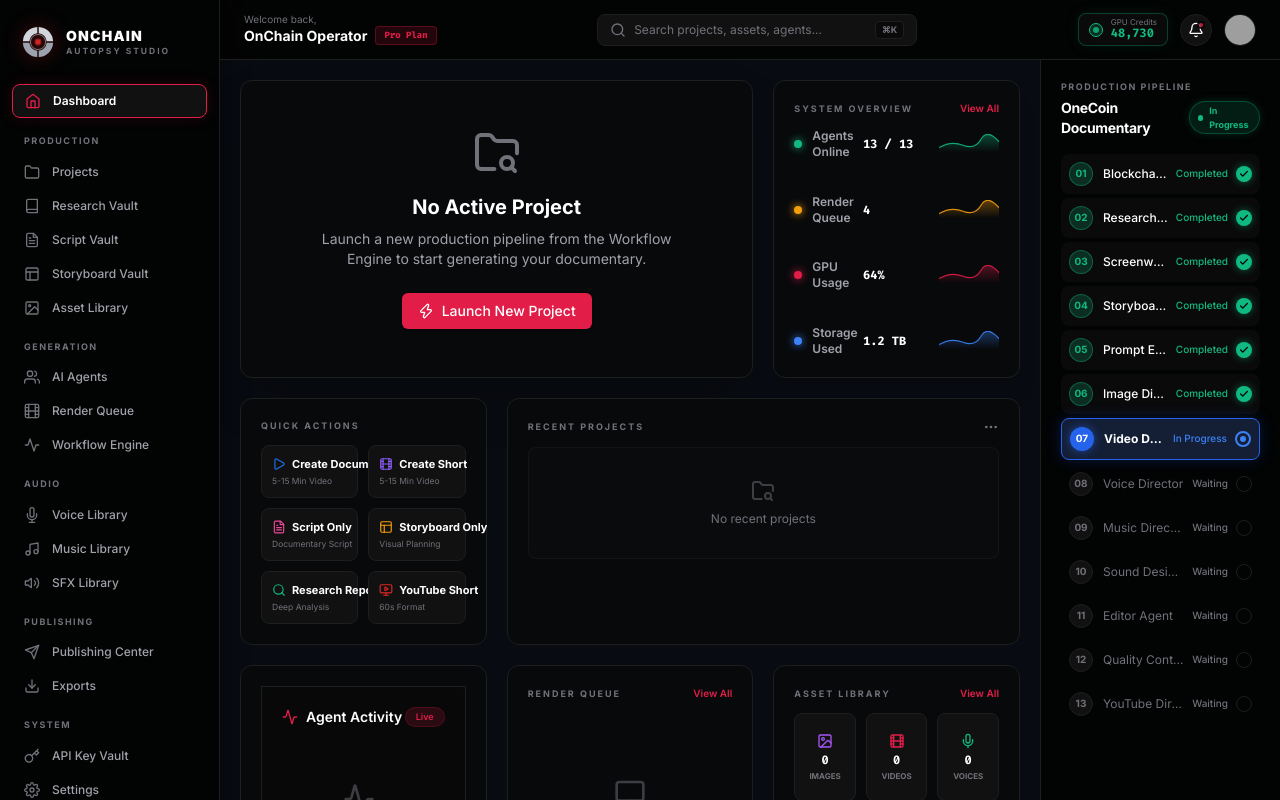
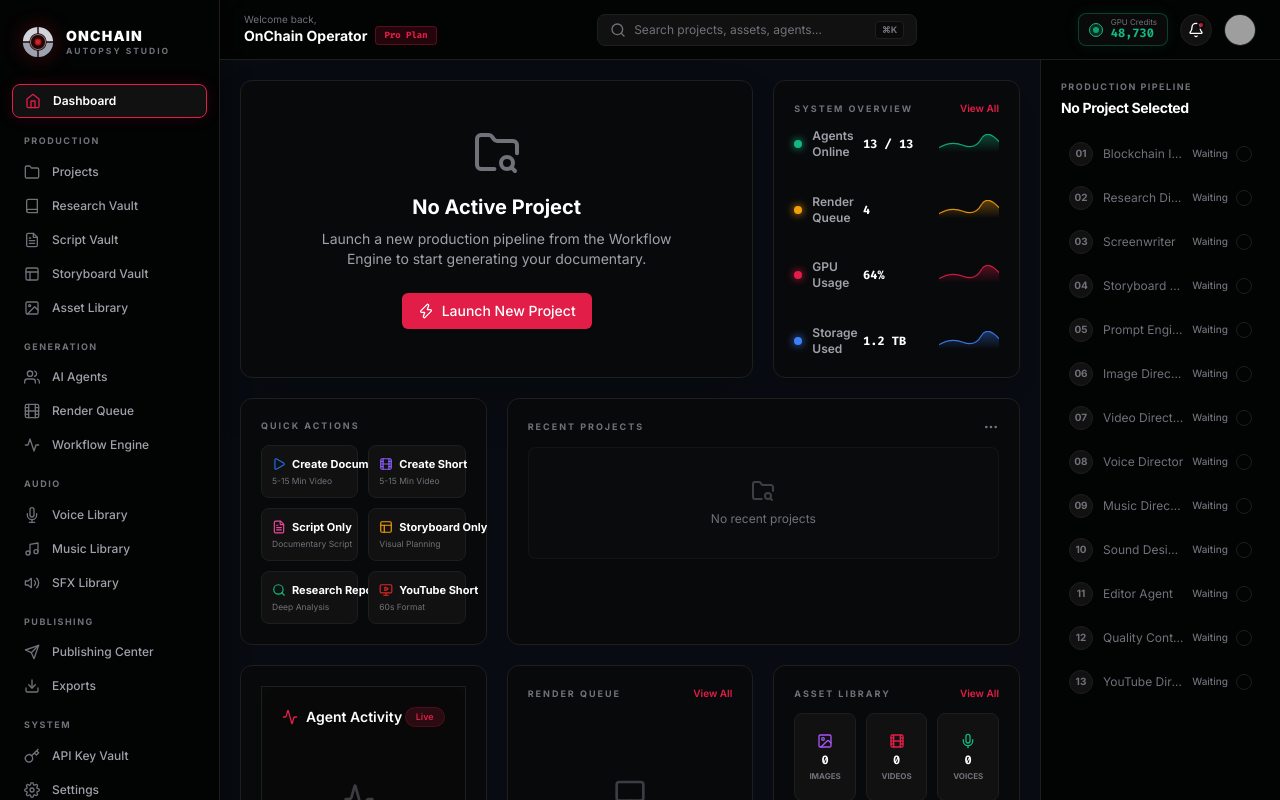
Before and after one commit to lovethmykel-ui/onchain-autopsy-studio, a Next.js app: page / in a window 1280 px wide. Shown: the top 800 px of the page. Built offline with nearby package versions, Linux system fonts and the light colour scheme; grey boxes are pictures that could not be loaded.

Commit message:
fix: make ProductionPipeline sidebar dynamic

```diff
--- a/src/app/(dashboard)/workflow/page.tsx
+++ b/src/app/(dashboard)/workflow/page.tsx
@@ -79,8 +79,16 @@ export default function WorkflowPage() {
       })
 
       if (!res.ok) {
-        const errorData = await res.json()
-        throw new Error(errorData.error || 'Failed to launch pipeline.')
+        let errorMsg = `HTTP Error ${res.status} ${res.statusText}`
+        try {
+          const errorData = await res.json()
+          errorMsg = errorData.error || errorMsg
+        } catch (e) {
+          const text = await res.text().catch(() => '')
+          console.error('Failed to parse error response:', text)
+          if (res.status === 404) errorMsg = 'API Route Not Found (404)'
+        }
+        throw new Error(errorMsg)
       }
 
       setLogs(prev => [...prev, 'Connection established. Handshake complete.'])
--- a/src/components/dashboard/ProductionPipeline.tsx
+++ b/src/components/dashboard/ProductionPipeline.tsx
@@ -21,8 +21,23 @@ const steps = [
   { id: 13, name: 'YouTube Director', status: 'waiting' },
 ]
 
+import { useProjectStore } from '@/lib/store/project'
+
 export default function ProductionPipeline() {
   const router = useRouter()
+  const { activeProject } = useProjectStore()
+
+  // Derive steps based on project progress (mock logic for visual feedback)
+  const progress = activeProject?.progress || 0
+  const isStarted = activeProject?.status === 'in_production' || activeProject?.status === 'completed'
+  const isComplete = activeProject?.status === 'completed'
+
+  const activeStepId = isComplete ? 14 : isStarted ? Math.floor(progress / (100 / 13)) + 1 : 0
+
+  const dynamicSteps = steps.map(step => ({
+    ...step,
+    status: isComplete || step.id < activeStepId ? 'completed' : step.id === activeStepId ? 'active' : 'waiting'
+  }))
 
   return (
     <div className="flex flex-col h-full justify-between p-1">
@@ -33,19 +48,21 @@ export default function ProductionPipeline() {
             PRODUCTION PIPELINE
           </h3>
           <div className="flex items-center justify-between">
-            <div className="text-sm font-bold text-white tracking-tight">
-              OneCoin Documentary
+            <div className="text-sm font-bold text-white tracking-tight truncate max-w-[150px]">
+              {activeProject ? activeProject.title : "No Project Selected"}
             </div>
-            <div className="inline-flex items-center gap-1.5 text-[9px] font-bold text-[#10B981] bg-[#10B981]/15 border border-[#10B981]/30 px-2 py-0.5 rounded-full shadow-[0_0_10px_rgba(16,185,129,0.2)]">
-              <div className="w-1.5 h-1.5 rounded-full bg-[#10B981] animate-pulse" />
-              In Progress
-            </div>
+            {activeProject && (
+              <div className="inline-flex items-center gap-1.5 text-[9px] font-bold text-[#10B981] bg-[#10B981]/15 border border-[#10B981]/30 px-2 py-0.5 rounded-full shadow-[0_0_10px_rgba(16,185,129,0.2)]">
+                {activeProject.status === 'in_production' && <div className="w-1.5 h-1.5 rounded-full bg-[#10B981] animate-pulse" />}
+                {activeProject.status === 'completed' ? 'Completed' : 'In Progress'}
+              </div>
+            )}
           </div>
         </div>
 
         {/* 13-Step Vertical Timeline */}
         <div className="flex flex-col space-y-1 mt-3 relative">
-          {steps.map((step) => {
+          {dynamicSteps.map((step) => {
             const isCompleted = step.status === 'completed'
             const isActive = step.status === 'active'
 
```
